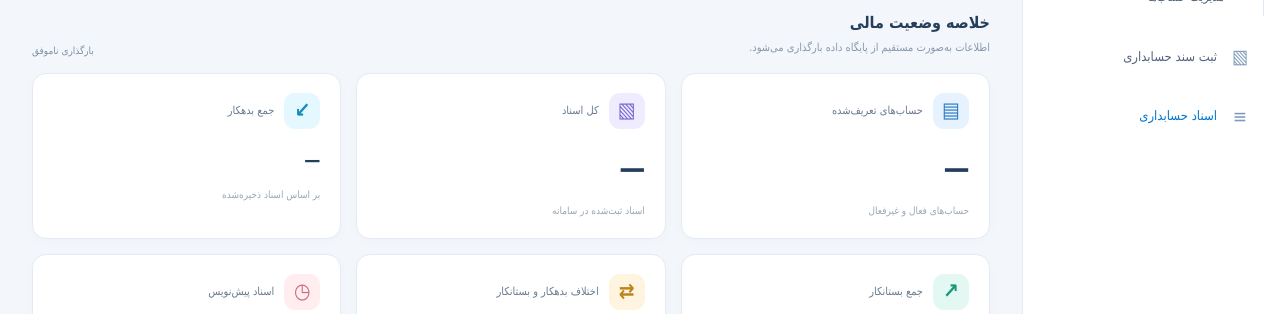
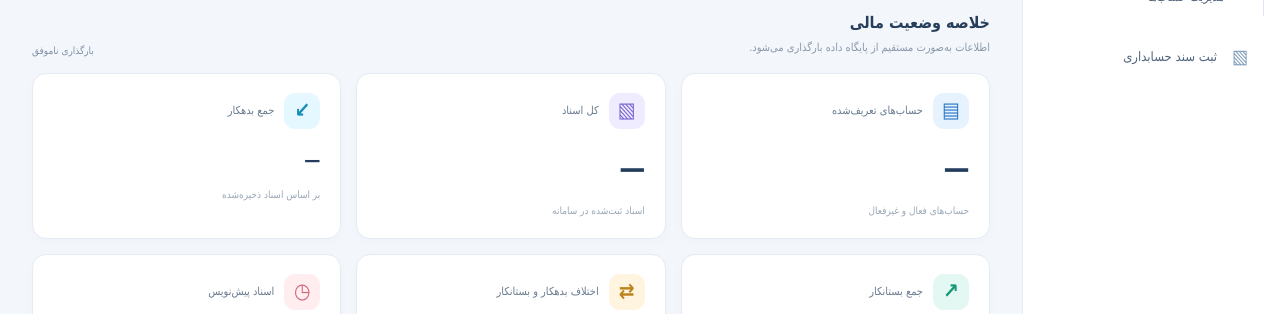
Before and after one commit to izadimostafa45-wq/GhoghnoosAcc, an ASP.NET Core app: page / in a window 1280 px wide. Shown: the part 290-604 px from the top of the page. Run offline with ASP.NET Core 8, Linux system fonts and the light colour scheme; style sheets or scripts are compiled from the project's sources.

Commit message:
Remove unfinished journal list navigation item

```diff
--- a/Pages/Shared/_Layout.cshtml
+++ b/Pages/Shared/_Layout.cshtml
@@ -30,9 +30,6 @@
                 <a class="side-link" asp-area="" asp-page="/Accounting/Index">
                     <span class="nav-icon">▧</span><span>ثبت سند حسابداری</span>
                 </a>
-                <a class="side-link" href="/Accounting/Index#entries" title="بخش اسناد در حال توسعه است">
-                    <span class="nav-icon">≡</span><span>اسناد حسابداری</span>
-                </a>
             </nav>
             <div class="sidebar-bottom">
                 <span class="status-dot"></span><span>محیط محلی حسابداری</span>
```
